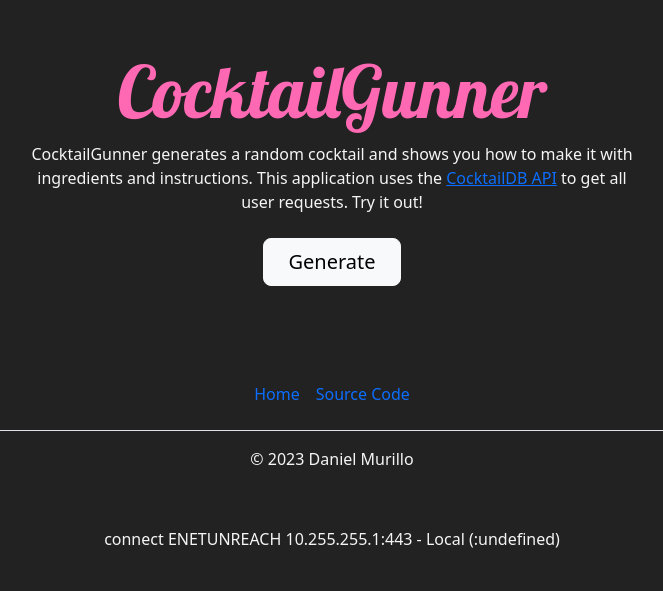
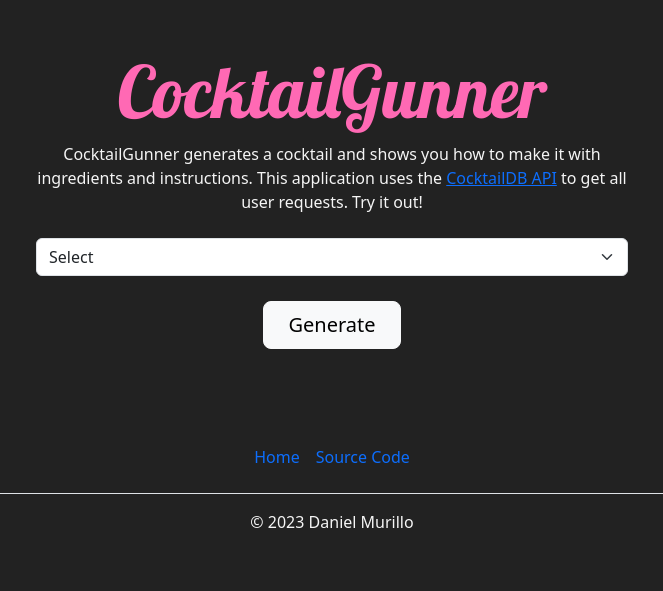
Before and after one commit to obiwancanoli/cocktailgunner, a Node server app: page / in a window 1280 px wide. Shown: the top 591 px of the page, without its empty margins (308-971 px from the left). Run offline with Node 20, Linux system fonts and the light colour scheme; data that the repository does not hold is empty.

Commit message:
Update to add form list to website

```diff
--- a/index.js
+++ b/index.js
@@ -11,7 +11,8 @@ app.use(bodyParser.urlencoded({ extended: true }));
 
 app.get("/", async (req, res) => {
     try {
-        const response = await axios.get("https://www.thecocktaildb.com/api/json/v1/1/random.php");
+        const drinkID = req.body.type;
+        const response = await axios.get(`https://www.thecocktaildb.com/api/json/v1/1/lookup.php?i=${drinkID}`);
         const result = response.data;
         console.log(result);
 
@@ -60,7 +61,8 @@ app.get("/", async (req, res) => {
 
 app.post("/", async (req, res) => {
     try {
-        const response = await axios.get("https://www.thecocktaildb.com/api/json/v1/1/random.php");
+        const drinkID = req.body.type;
+        const response = await axios.get(`https://www.thecocktaildb.com/api/json/v2/9973533/lookup.php?i=${drinkID}`);
         const result = response.data;
         console.log(result);
 
@@ -97,7 +99,6 @@ app.post("/", async (req, res) => {
             drinkInstructionsData: drinkInstructions
         }});
 
-
     } catch (error) {
         console.log("Failed to make request:", error.message);
         res.render("index.ejs", {
--- a/public/styles/main.css
+++ b/public/styles/main.css
@@ -31,12 +31,17 @@ ul {
 }
 
 .ingredients-list {
-    padding: 5%;
+    padding: 2%;
     font-size: 1.25rem;
 }
 
 .instructions-container {
     padding-left: 20%;
     padding-right: 20%;
-    font-size: 1rem;
+    font-size: 1.2rem;
+    color: hotpink;
 }
+
+.generate-button {
+    margin-top: 25px;
+}
--- a/views/index.ejs
+++ b/views/index.ejs
@@ -15,14 +15,27 @@
     <div class="px-4 py-5 text-center">
         <h1 class="display-5 main-header">CocktailGunner</h1>
         <div class="col-lg-6 mx-auto">
-          <p class="title-para lead mb-4">CocktailGunner generates a random cocktail and shows you how to make it with ingredients and instructions. This application uses the <a href="https://www.thecocktaildb.com/" target="_blank">CocktailDB API</a> to get all user requests. Try it out!</p>
+          <p class="title-para lead mb-4">CocktailGunner generates a cocktail and shows you how to make it with ingredients and instructions. This application uses the <a href="https://www.thecocktaildb.com/" target="_blank">CocktailDB API</a> to get all user requests. Try it out!</p>
           <div class="d-grid gap-2 d-sm-flex justify-content-sm-center">
-            <form action="/" id="form" class="form" method="POST">
-                <button type="submit" class="form-submit btn btn-light btn-lg px-4 gap-3">Generate</button>
-            </form>
+            <div class="container">
+                <form action="/" id="form" class="form" method="POST">
+                    <select name="type" class="form-select">
+                        <option value="15200" data-display="Select">Select</option>
+                        <option value="15200">A Day At The Beach</option>
+                        <option value="17831">A Furlong Too Late</option>
+                        <option value="2">2</option>
+                        <option value="3">3</option>
+                        <option value="4">4</option>
+                    </select>
+                    <button type="submit" class="generate-button form-submit btn btn-light btn-lg px-4 gap-3">Generate</button>
+                </form>
+            </div>
           </div>
         </div>
     </div>
+
+
+
 
     <%if (locals.data) {%>
 
```
